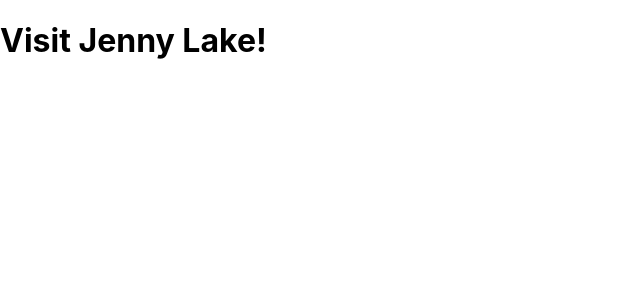
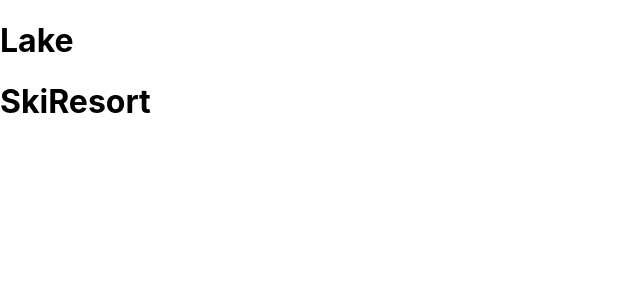
Before and after one commit to AldoIrvine111/studyreact, a React (Create React App) app: page / in a window 1280 px wide. Shown: the top 300 px of the page, without its empty margins (0-640 px from the left). Built offline with nearby package versions, Linux system fonts and the light colour scheme.

Commit message:
React Fragment

```diff
--- a/src/index.js
+++ b/src/index.js
@@ -2,32 +2,26 @@ import React from 'react';
 import ReactDOM from 'react-dom';
 import './index.css';
 
-function Lake({ name }) {
+function Lake() {
   return (
     <div>
-      <h1>Visit {name}!</h1>
+      <h1>Lake</h1>
     </div>)
 }
 
-function SkiResort({ name }) {
+function SkiResort() {
   return (
     <div>
-      <h1>Visit {name}!</h1>
+      <h1>SkiResort</h1>
     </div>)
 }
 
-function App(props) {
+function App() {
   return (
-    <div>
-      {props.season === "summer" ? (
-        <Lake name="Jenny Lake" />) :
-        props.season === "winter" ? (
-          <SkiResort name="JHMR" />
-        ) : (
-          <h1>Come back in Winter or Summer</h1>
-        )
-      }
-    </div>
+    <>
+      <Lake />
+      <SkiResort />
+    </>
   )
 }
 
```
